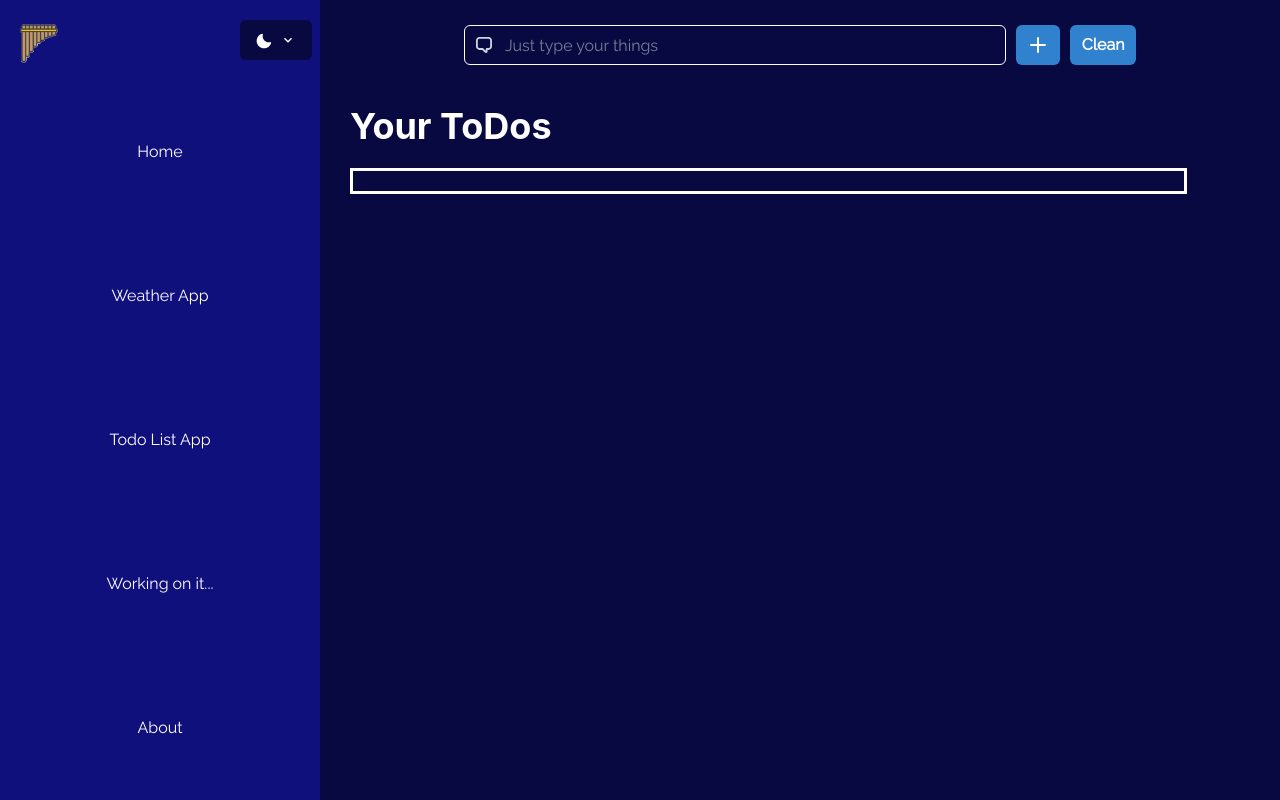
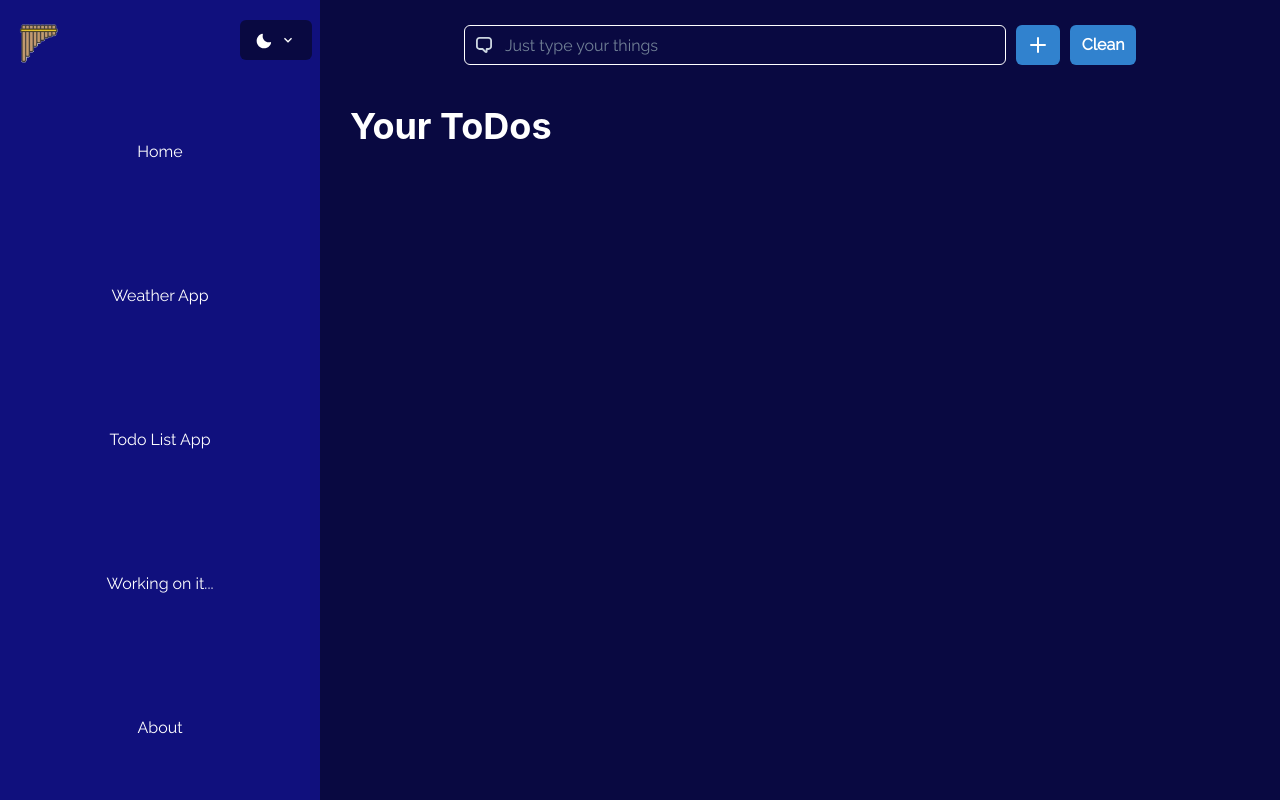
Before and after one commit to CharlieB04/my_portfolio, a Next.js app: page /todoListApp in a window 1280 px wide. Built offline with nearby package versions, Linux system fonts and the light colour scheme.

Commit message:
NUEVA VERSIÓN_5.2.7

```diff
--- a/pages/todoListApp.js
+++ b/pages/todoListApp.js
@@ -240,7 +240,6 @@ export default function TodoListApp() {
                                     width='90%'
                                     ref={container}
                                     pb='20px'
-                                    border='solid'
                                 >
                                     {todoList && todoList.map(todo => (
                                         <Flex
```
